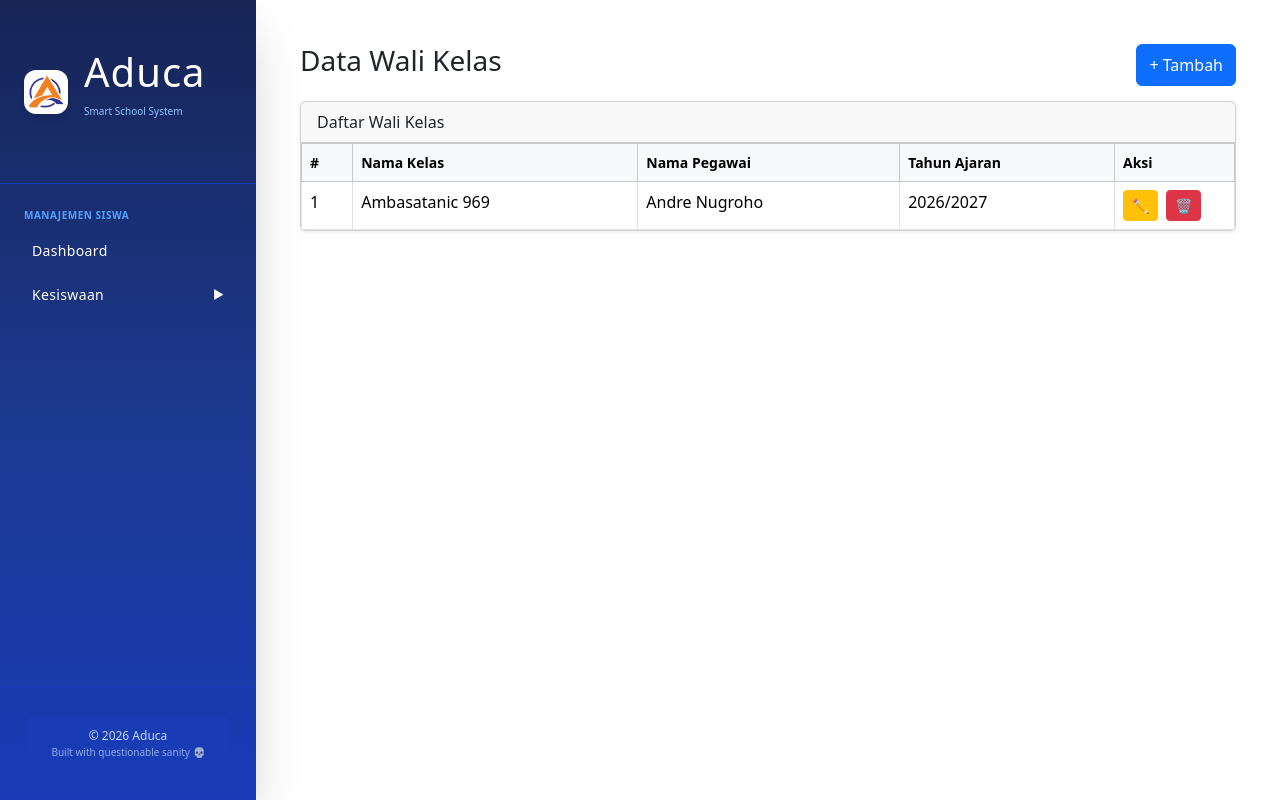
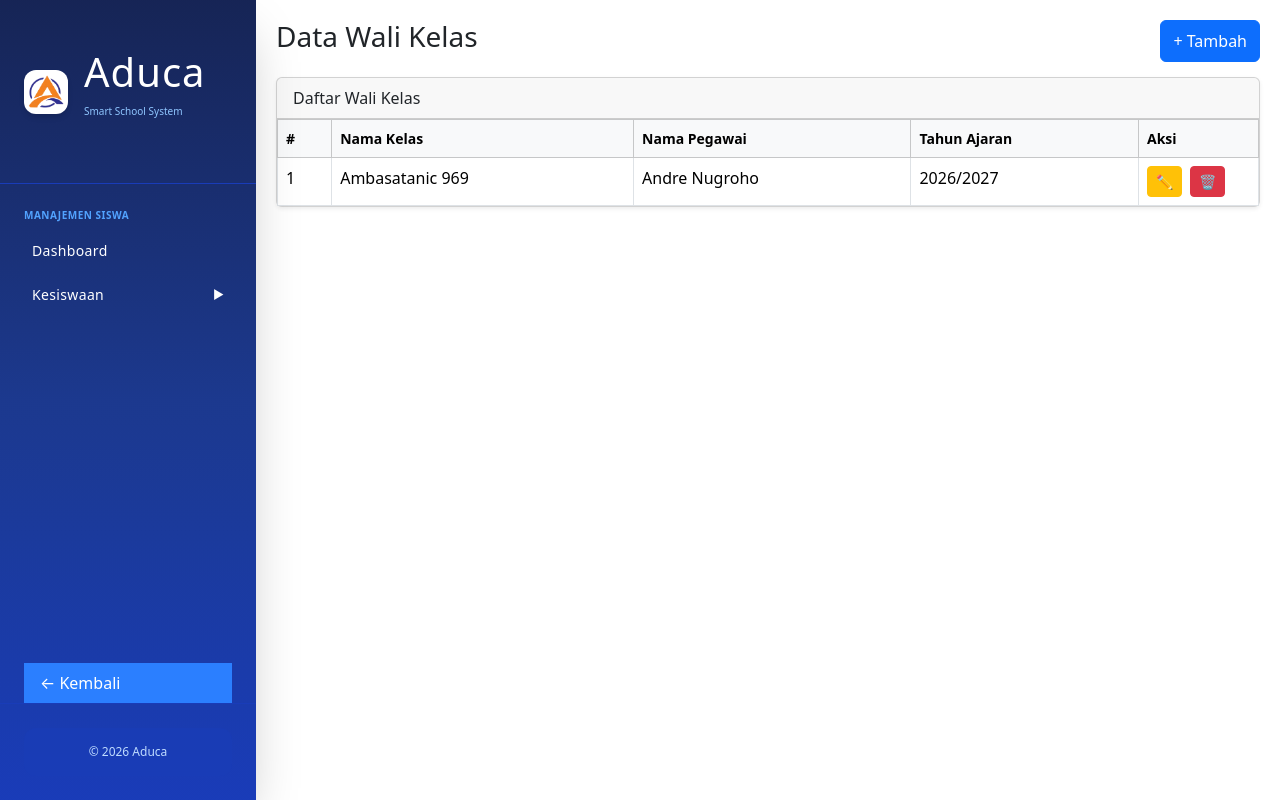
Before and after one commit to bintangskibidi/miniprojectfe, a React (Vite) app: page /dashboard/walikelas in a window 1280 px wide. Built offline with nearby package versions, Linux system fonts and the light colour scheme.

Commit message:
side bar

```diff
--- a/src/component/sideBar/Layout.jsx
+++ b/src/component/sideBar/Layout.jsx
@@ -3,10 +3,10 @@ import Sidebar from "./Sidebar";
 
 const DashboardLayout = () => {
   return (
-    <div className="flex min-h-screen">
+    <div className="flex">
       <Sidebar />
 
-      <div className="flex-1 p-6">
+      <div className="ml-64 flex-1">
         <Outlet />
       </div>
     </div>
--- a/src/component/sideBar/Sidebar.jsx
+++ b/src/component/sideBar/Sidebar.jsx
@@ -120,7 +120,11 @@ const Sidebar = () => {
   };
 
   return (
-    <div className="w-64 min-h-screen bg-gradient-to-b from-blue-950 via-blue-900 to-blue-800 text-white flex flex-col shadow-2xl">
+    <div
+      className="w-64 h-screen fixed top-0 left-0 z-50
+bg-gradient-to-b from-blue-950 via-blue-900 to-blue-800
+text-white flex flex-col shadow-2xl"
+    >
       {/* LOGO */}
       <div className="px-6 py-5 border-b border-blue-800 flex items-center gap-3">
         <img
@@ -183,8 +187,7 @@ const Sidebar = () => {
                   {item.children && isOpen && (
                     <div className="ml-3 mt-2 space-y-1 border-l border-blue-700 pl-3">
                       {item.children.map((child, k) => {
-                        const activeChild =
-                          location.pathname === child.path;
+                        const activeChild = location.pathname === child.path;
 
                         return (
                           <div
@@ -210,13 +213,20 @@ const Sidebar = () => {
         ))}
       </div>
 
+      <div className="px-4 mt-3">
+        <button
+          onClick={() => navigate("/dashboard")}
+          className="w-full flex items-center gap-2 px-3 py-2 rounded-lg
+          bg-blue-500 hover:bg-blue-700 transition text-sm"
+        >
+          ← Kembali
+        </button>
+      </div>
+
       {/* FOOTER */}
       <div className="px-4 py-4 border-t border-blue-800">
-        <div className="bg-blue-800/60 rounded-xl p-3 text-center text-xs text-blue-200 shadow-inner">
-          © 2026 Aduca <br />
-          <span className="text-[10px] opacity-70">
-            Built with questionable sanity 💀
-          </span>
+        <div className="bg-blue-800/60 rounded-xl p-3 text-center text-xs text-blue-200">
+          © 2026 Aduca
         </div>
       </div>
     </div>
```
